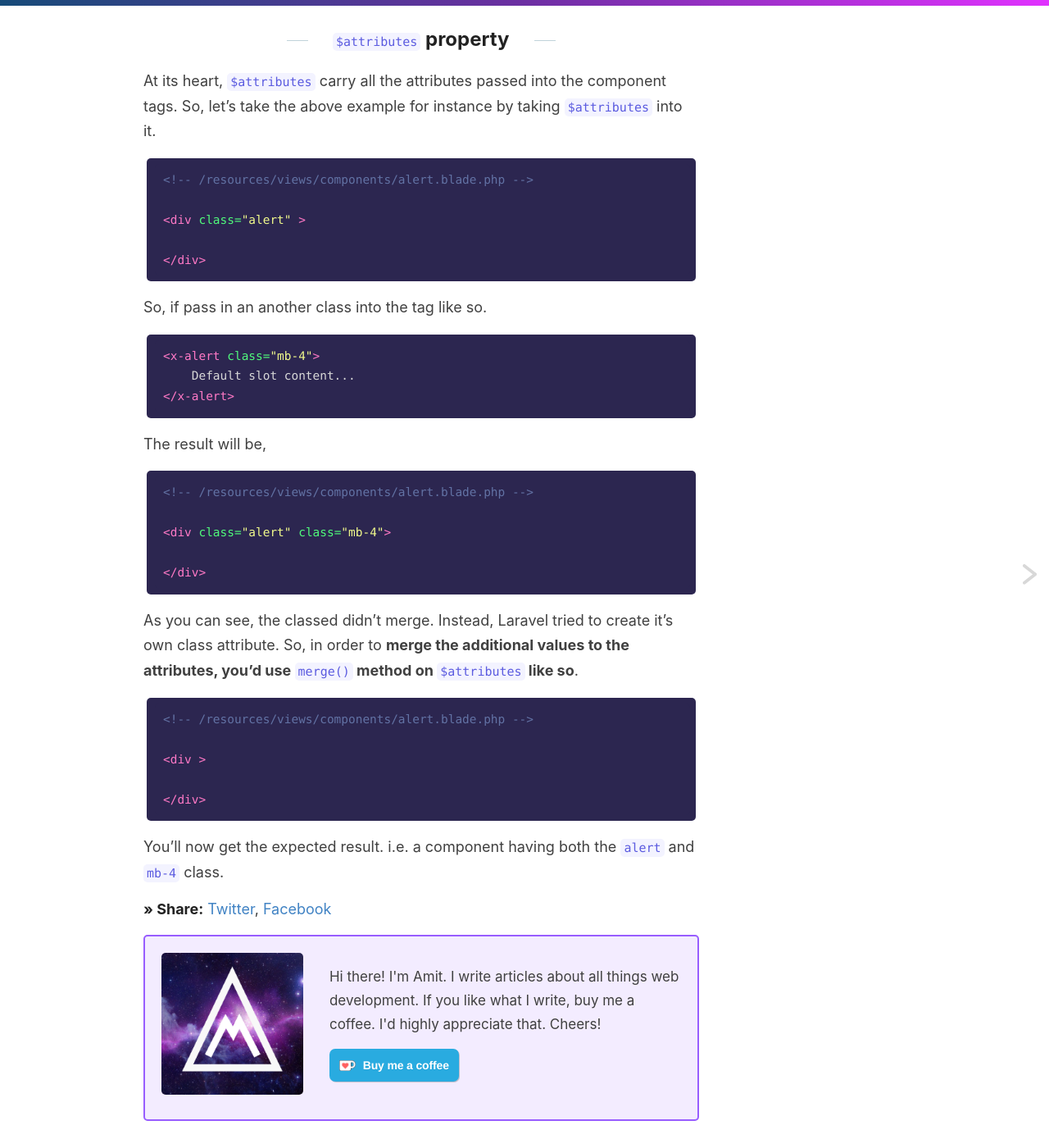
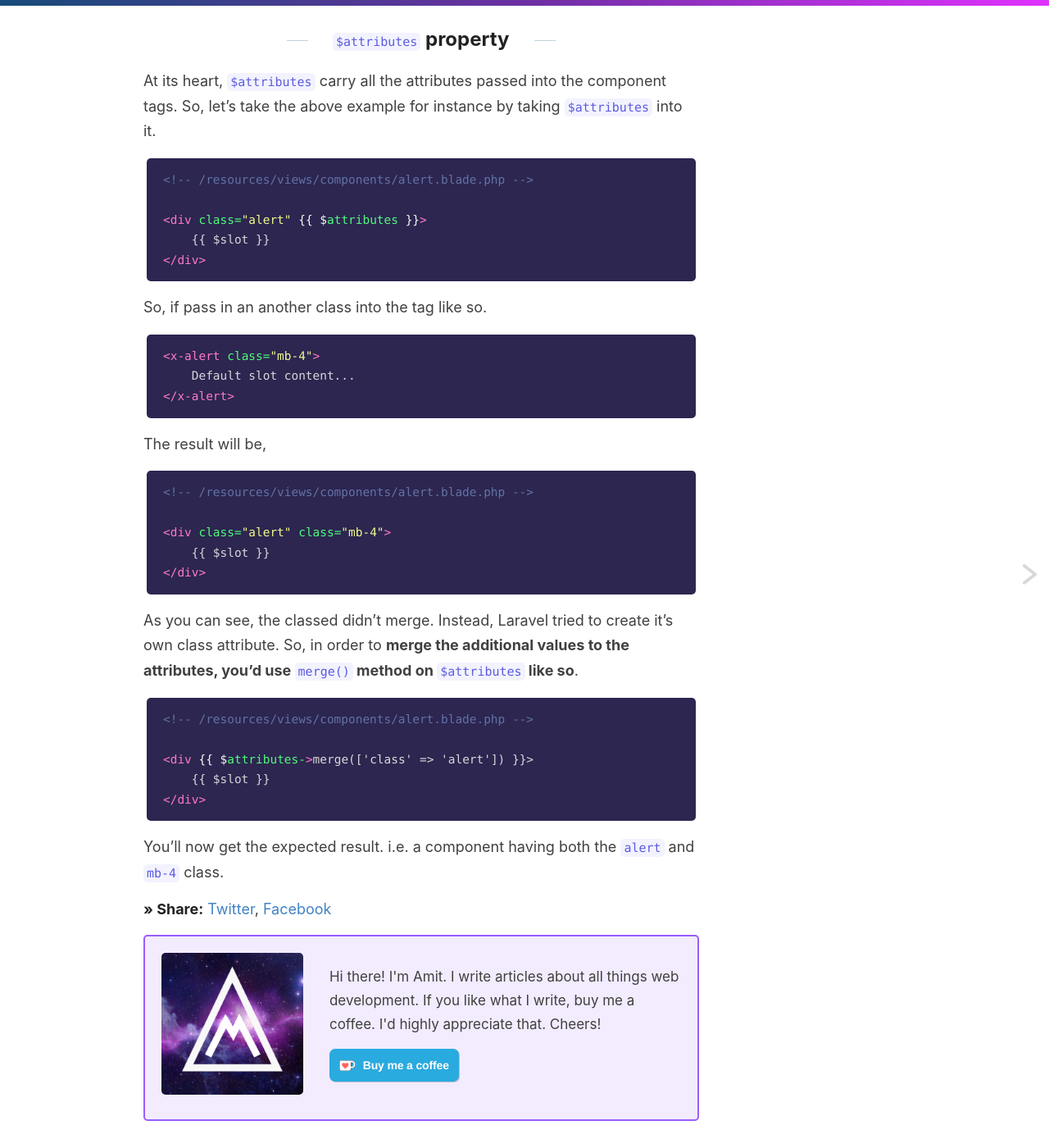
Before and after one commit to varunkumardev/amitmerchant1990.github.io, a Jekyll site: the page built from _posts/2020-04-07-merge-attributes-blade-components-laravel7.md, in a window 1280 px wide and 1400 px high, scrolled down 1388 px. Shown: the whole window at 82% size. Built offline with Jekyll 4.4.1, drawn with Linux system fonts in a browser that asks for light colours; comment, search, counter and statistics services are not loaded; some of the changed text lies outside the part shown.

Commit message:
Fixed post rendering.

````diff
--- a/_posts/2020-04-07-merge-attributes-blade-components-laravel7.md
+++ b/_posts/2020-04-07-merge-attributes-blade-components-laravel7.md
@@ -13,7 +13,7 @@ So, for instance, if you've following blade component for instance,
 <!-- /resources/views/components/alert.blade.php -->
 
 <div class="alert">
-    {{ $slot }}
+    {% raw %}{{ $slot }}{% endraw %}
 </div>
 ```
 
@@ -39,7 +39,7 @@ You'd expect that the class "mb-4" will get merged with the "alert" and the resu
 
 ```php
 <div class="alert mb-4">
-    {{ $slot }}
+    {% raw %}{{ $slot }}{% endraw %}
 </div>
 ```
 
@@ -53,8 +53,8 @@ At its heart, `$attributes` carry all the attributes passed into the component t
 ```php
 <!-- /resources/views/components/alert.blade.php -->
 
-<div class="alert" {{ $attributes }}>
-    {{ $slot }}
+<div class="alert" {% raw %}{{ $attributes }}{% endraw %}>
+    {% raw %}{{ $slot }}{% endraw %}
 </div>
 ```
 
@@ -72,7 +72,7 @@ The result will be,
 <!-- /resources/views/components/alert.blade.php -->
 
 <div class="alert" class="mb-4">
-    {{ $slot }}
+    {% raw %}{{ $slot }}{% endraw %}
 </div>
 ```
 
@@ -81,8 +81,8 @@ As you can see, the classed didn't merge. Instead, Laravel tried to create it's
 ```php
 <!-- /resources/views/components/alert.blade.php -->
 
-<div {{ $attributes->merge(['class' => 'alert']) }}>
-    {{ $slot }}
+<div {% raw %}{{ $attributes->merge(['class' => 'alert']) }}{% endraw %}>
+    {% raw %}{{ $slot }}{% endraw %}
 </div>
 ```
 
````
